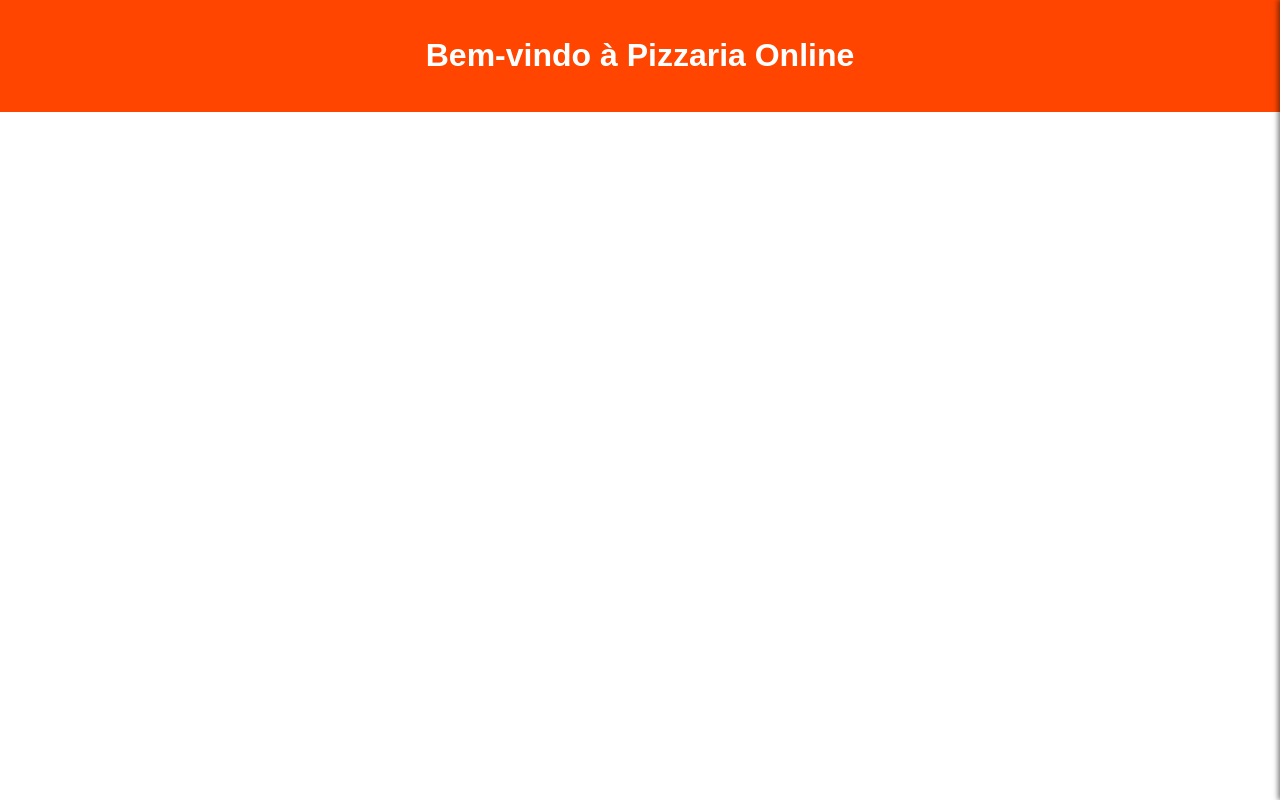
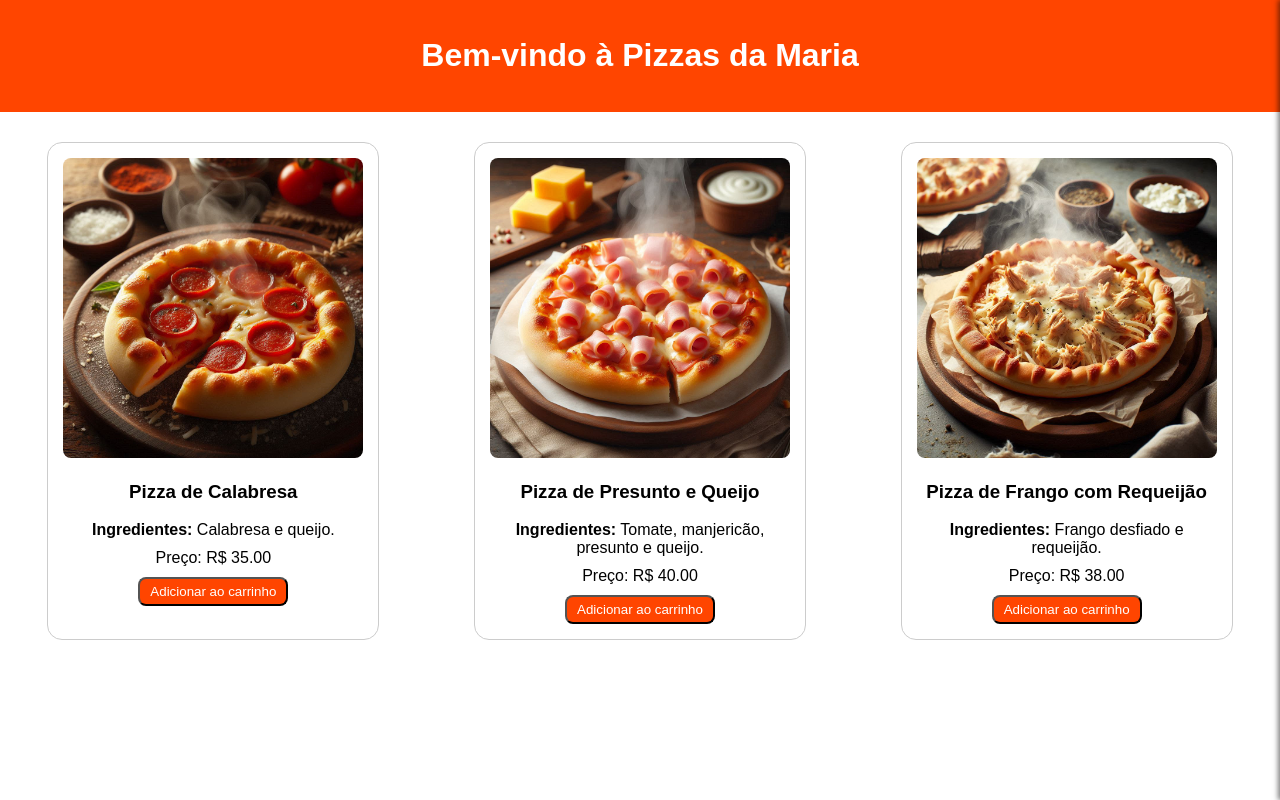
Before and after one commit to AndreZanelato/pizzaria, a PHP site: page / in a window 1280 px wide. Run offline with PHP 8.4, Linux system fonts and the light colour scheme.

Commit message:
Update do projeto

```diff
--- a/index.html
+++ b/index.html
@@ -4,14 +4,14 @@
 <head>
     <meta charset="UTF-8">
     <meta name="viewport" content="width=device-width, initial-scale=1.0">
-    <title>Pizzaria Online</title>
+    <title>Pizzas da Maria</title>
     <link rel="stylesheet" href="style.css">
 </head>
 
 <body>
 
     <div class="header">
-        <h1>Bem-vindo à Pizzaria Online</h1>
+        <h1>Bem-vindo à Pizzas da Maria</h1>
     </div>
 
     <div class="product-list">
--- a/products.js
+++ b/products.js
@@ -2,23 +2,22 @@ const products = [
     {
         id: 1,
         name: "Pizza de Calabresa",
-        description: "Deliciosa pizza com calabresa e queijo.",
+        description: "Calabresa e queijo.",
         price: 35.00,
-        image: "calabresa.jpg"
+        image: "img/calabresa.jpeg"
     },
     {
         id: 2,
         name: "Pizza de Presunto e Queijo",
-        description: "Pizza com tomate, manjericão, presunto e queijo.",
+        description: "Tomate, manjericão, presunto e queijo.",
         price: 40.00,
-        image: "presunto-queijo.jpg"
+        image: "img/presunto-queijo.jpeg"
     },
     {
         id: 3,
         name: "Pizza de Frango com Requeijão",
         description: "Frango desfiado e requeijão.",
         price: 38.00,
-        image: "frango-requeijaocatupiry
-catupiry.jpg"
+        image: "img/frango-requeijao.jpeg"
     }
 ];
--- a/script.js
+++ b/script.js
@@ -15,7 +15,7 @@ function displayProducts() {
         productElement.innerHTML = `
             <img src="${product.image}" alt="${product.name}">
             <h3>${product.name}</h3>
-            <p>${product.description}</p>
+            <p><strong>Ingredientes:</strong> ${product.description}</p>
             <p>Preço: R$ ${product.price.toFixed(2)}</p>
             <button class="add-to-cart" data-id="${product.id}">Adicionar ao carrinho</button>
         `;
--- a/style.css
+++ b/style.css
@@ -14,13 +14,21 @@ body {
 
 .product {
     border: 1px solid #ccc;
-    padding: 1rem;
-    margin: 1rem;
-    border-radius: 5px;
+    padding: 15px;
+    margin: 30px;
+    border-radius: 15px;
+    text-align: center;
+    width: 300px;
 }
 
 .product img {
-    max-width: 100px;
+    max-width: 300px;
+    border-radius: 8px;
+}
+
+.product p {
+    word-wrap: break-word;
+    margin: 0 0 10px;
 }
 
 .product-list {
@@ -124,3 +132,11 @@ body {
     color: white;
     cursor: pointer;
 }
+
+.add-to-cart {
+    cursor: pointer;
+    background: #ff4500;
+    color: #fff;
+    border-radius: 8px;
+    padding: 5px 10px;
+}
```
Also changed, not shown: img/calabresa.jpeg (renamed from calabresa.jpeg), img/frango-requeijao.jpeg (renamed from frango-requeijao.jpeg), img/presunto-queijo.jpeg (renamed from presunto-queijo.jpeg).
